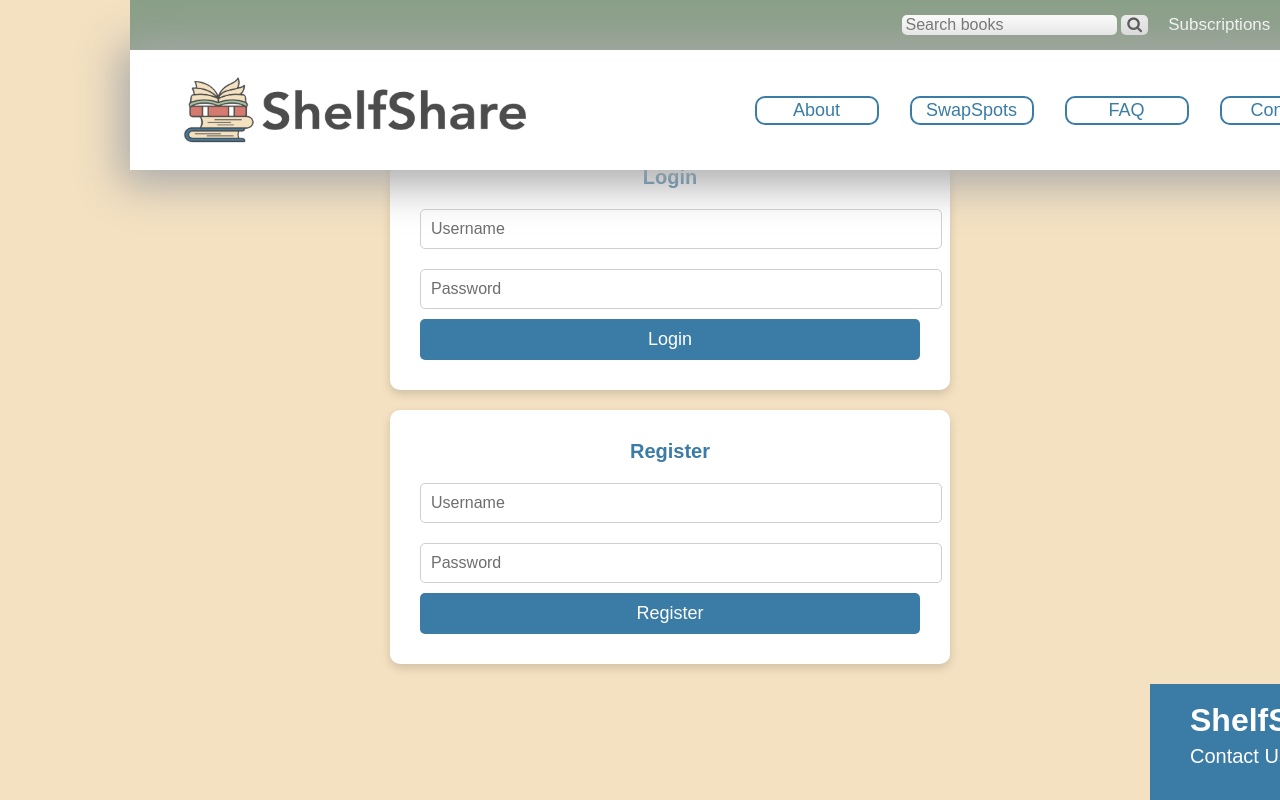
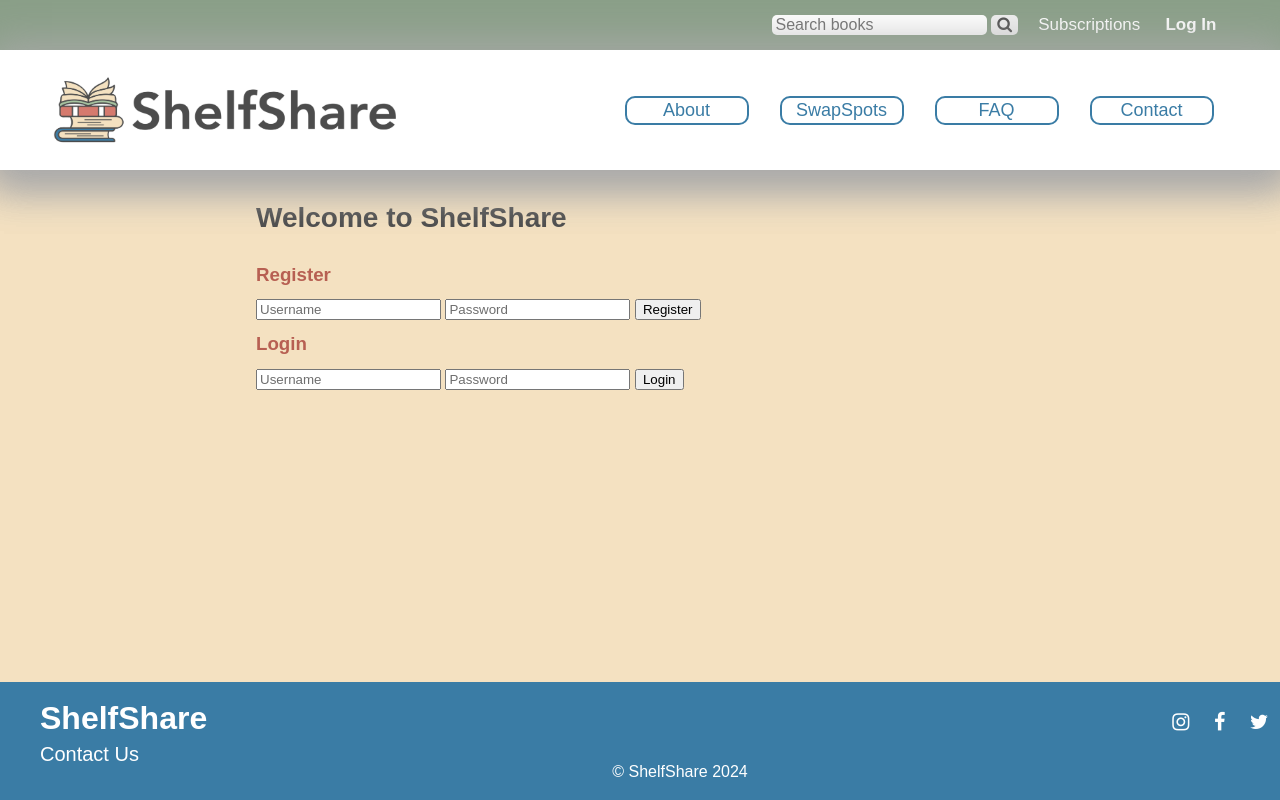
Before and after one commit to brookethomp/dec11-shelfshare, a website: page public/login.html in a window 1280 px wide. Drawn offline with Linux system fonts and the light colour scheme.

Commit message:
Update login.html

```diff
--- a/public/login.html
+++ b/public/login.html
@@ -2,6 +2,7 @@
 <html lang="en">
     <head>
         <meta charset="UTF-8">
+        <meta name="description" content="ShelfShare is a community-based platform that allows local book lovers to easily exchange books with each other through a flexible subscription model, promoting affordable reading and sustainability.">
         <meta name="viewport" content="width=device-width, initial-scale=1.0">
 
         <title>Login | ShelfShare</title>
@@ -9,96 +10,44 @@
         <link rel="stylesheet" href="style.css"/>
         <link rel="stylesheet" href="https://cdnjs.cloudflare.com/ajax/libs/font-awesome/4.7.0/css/font-awesome.min.css"> <!-- For hamburger and social media icons -->
         <style type="text/css">
-            body {
-                margin: 0;
-                padding: 0;
-                display: flex;
-                justify-content: center;
-                align-items: center;
-                min-height: 100vh;
-                font-family: "Avenir", Arial, sans-serif;
-                background-color: #F4E1C1; /* Soft tan background */
+            .content {
+                padding: 20px 20% 50px 20%;
+                text-align: justify;
+                line-height: 2;
             }
-
-            .container {
-                display: flex;
-                flex-direction: column;
-                gap: 20px; /* Adds space between the two boxes */
-                align-items: center;
-                max-width: 500px;
-                width: 100%;
-            }
-
-            .content {
-                width: 100%;
-                padding: 30px;
-                background-color: #FFFFFF; /* White box for contrast */
-                border-radius: 10px;
-                box-shadow: 0 4px 10px rgba(0, 0, 0, 0.15);
+            .content h1 {
+                padding-top: 20px;
+                padding-bottom: 20px;
                 text-align: center;
-            }
-
-            .content h3 {
-                font-size: 20px;
-                color: #3A7CA5;
-                margin-bottom: 10px;
-            }
-
-            .content input {
-                width: 100%;
-                padding: 10px;
-                margin: 10px 0;
-                border: 1px solid #CFCFCF;
-                border-radius: 5px;
-                font-size: 16px;
-            }
-
-            .content button {
-                width: 100%;
-                padding: 10px;
-                background-color: #3A7CA5;
-                color: #FFFFFF;
-                border: none;
-                border-radius: 5px;
-                font-size: 18px;
-                cursor: pointer;
-                transition: background-color 0.3s ease;
-            }
-
-            .content button:hover {
-                background-color: #2A5A7F;
-            }
-
-            p {
-                font-size: 14px;
-                color: #6E6E6E;
+                line-height: 1.2;
             }
 
             @media (max-width: 600px) {
-                .container {
-                    width: 90%;
+                .content {
+                    padding: 20px 50px 20px 50px;
                 }
             }
         </style>
-     <script src="header.js"></script>
+
+        <!-- Header -->
+        <script src="header.js"></script>
     </head>
 
 <body>
-    <div class="container">
-        <!-- Login Box -->
-        <div class="content">
+    <script src="header.js"></script>
+
+    <div class="content">
+        <h2>Welcome to ShelfShare</h2>
+        <div id="loginForm">
+            <h3>Register</h3>
+            <input type="text" id="regUsername" placeholder="Username">
+            <input type="password" id="regPassword" placeholder="Password">
+            <button onclick="register()">Register</button>
+
             <h3>Login</h3>
             <input type="text" id="loginUsername" placeholder="Username">
             <input type="password" id="loginPassword" placeholder="Password">
             <button onclick="login()">Login</button>
-        </div>
-
-        <!-- Register Box -->
-        <div class="content">
-            <h3>Register</h3>
-            <input type="text" id="regUsername" placeholder="Username">
-            <input type="password" id="regPassword" placeholder="Password">
-            <button onclick="register()">Register</button>
         </div>
     </div>
 
@@ -128,7 +77,7 @@
 
             if (response.ok) {
                 localStorage.setItem('currentUser', JSON.stringify(data.user));
-                window.location.href = 'profile.html';
+                window.location.href = 'my-profile.html';
             } else {
                 alert(data.message || 'Login failed');
             }
```
